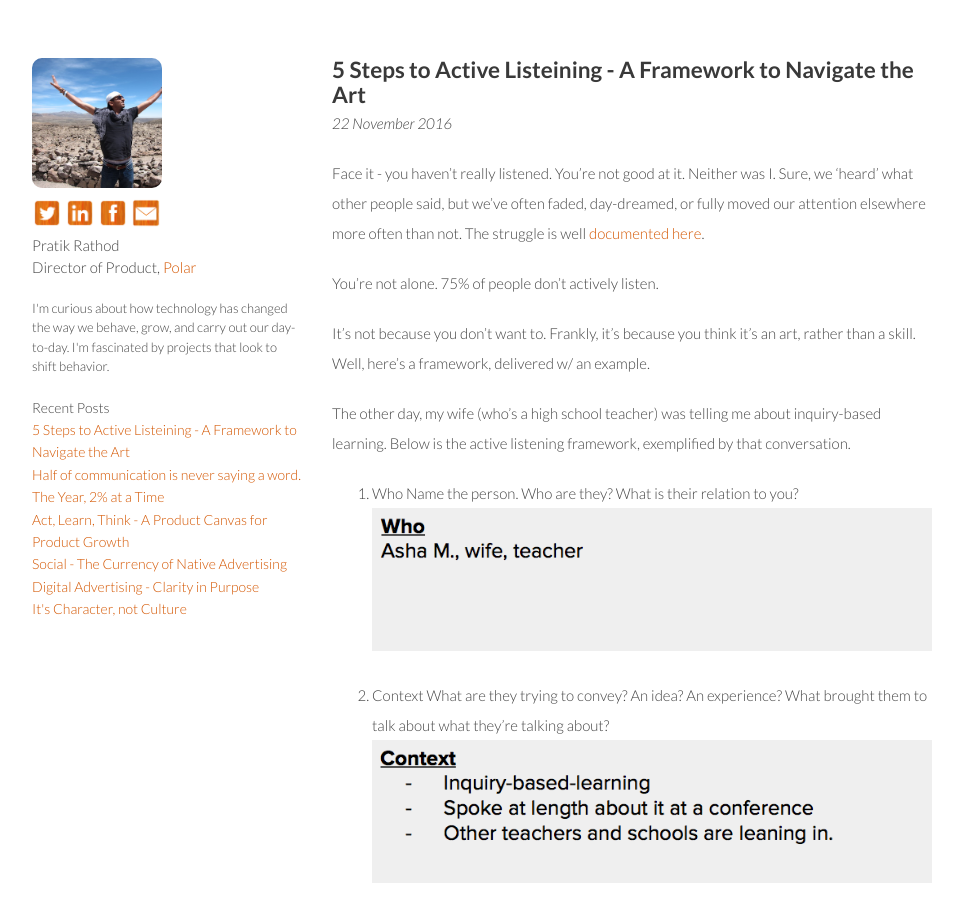
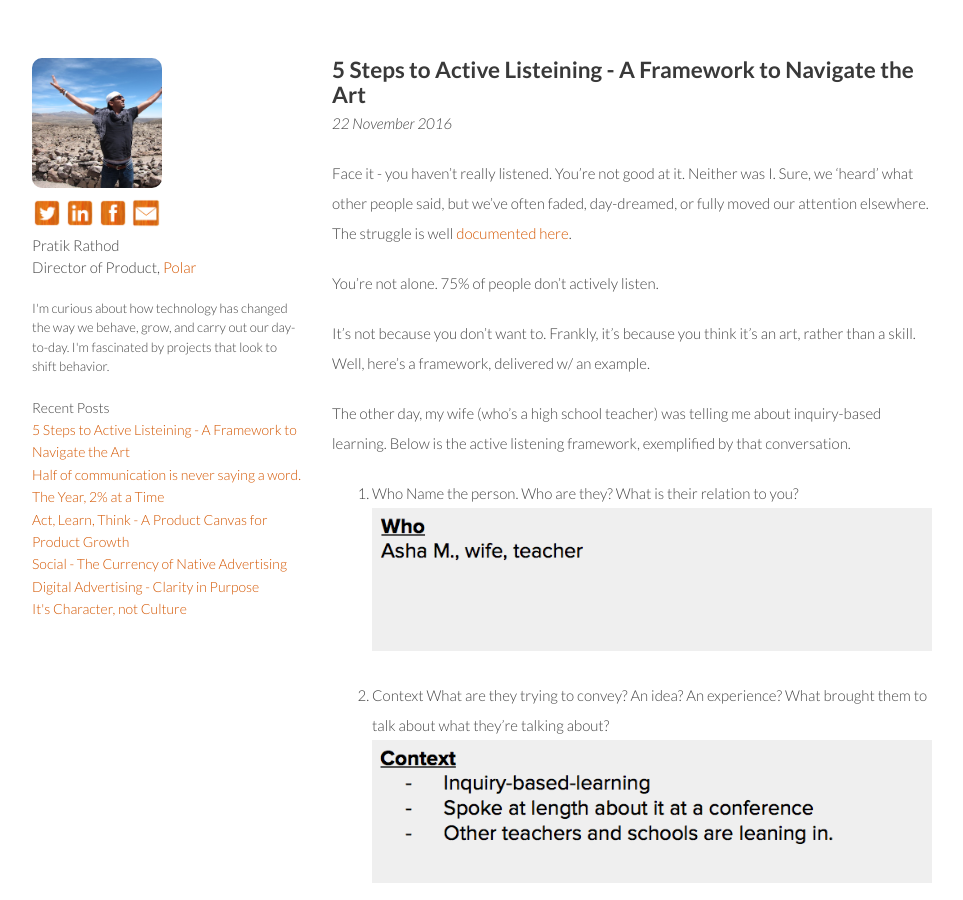
Before and after one commit to p2rathod/p2rathod.github.io, a Jekyll site: the page built from _posts/2016-11-22-framework-activelistening.md, in a window 1280 px wide and 900 px high. Shown: the whole window, without its empty margins (158-1121 px from the left). Built offline with Jekyll 4.4.1, drawn with Linux system fonts in a browser that asks for light colours.

Commit message:
active listening framework edit

```diff
--- a/_posts/2016-11-22-framework-activelistening.md
+++ b/_posts/2016-11-22-framework-activelistening.md
@@ -5,7 +5,7 @@ category: long-form
 ---
 
 
-Face it - you haven't really listened. You're not good at it. Neither was I. Sure, we 'heard' what other people said, but we've often faded, day-dreamed, or fully moved our attention elsewhere more often than not. The struggle is well [documented here](http://pratikrathod.com/long-form/2016/03/23/half-of-communication-is-never-saying-a-word.html).
+Face it - you haven't really listened. You're not good at it. Neither was I. Sure, we 'heard' what other people said, but we've often faded, day-dreamed, or fully moved our attention elsewhere. The struggle is well [documented here](http://pratikrathod.com/long-form/2016/03/23/half-of-communication-is-never-saying-a-word.html).
 
 You're not alone. 75% of people don't actively listen.
 
```
